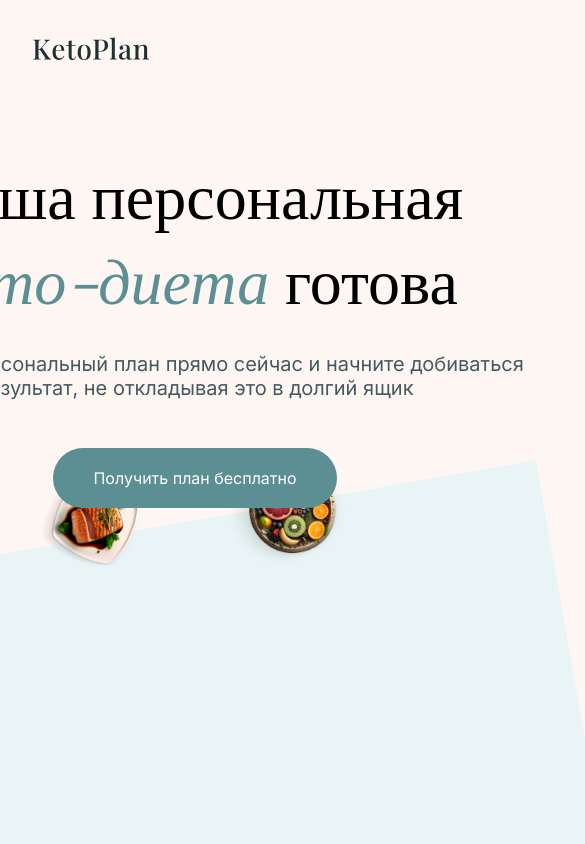
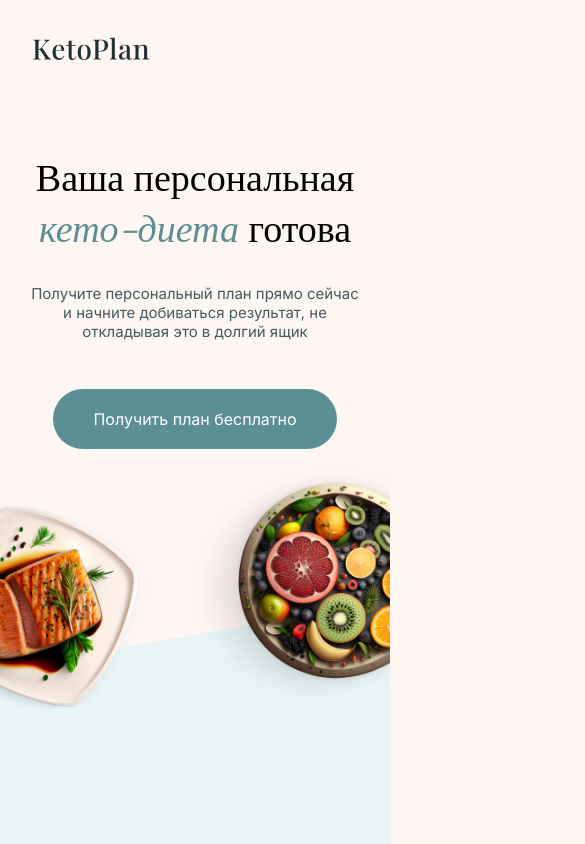
Before and after one commit to VityaSchel/ketoplan-diet, a Next.js app: page /plan in a window 390 px wide. Both pictures are taken after a click on the button "Skip". Shown: the top 844 px of the page, 585 px wide, since content can reach past the window. Built offline with nearby package versions, Linux system fonts and the light colour scheme; a web font is replaced by a local one.

Commit message:
Mobile breakpoints

```diff
--- a/src/ui/fragments/Plan/Result/Fold/index.tsx
+++ b/src/ui/fragments/Plan/Result/Fold/index.tsx
@@ -27,12 +27,16 @@ function Decorations() {
   return (
     <span className={styles.decorationsContainer}>
       <span className={styles.decorations}>
-        <span className={styles.background} />
-        <span className={styles.fish}>
-          <Image src={FishImage} alt='' fill />
+        <span className={styles.backgroundContainer}>
+          <span className={styles.background} />
         </span>
-        <span className={styles.fruit}>
-          <Image src={FruitImage} alt='' fill />
+        <span className={styles.dishes}>
+          <span className={styles.fish}>
+            <Image src={FishImage} alt='' fill />
+          </span>
+          <span className={styles.fruit}>
+            <Image src={FruitImage} alt='' fill />
+          </span>
         </span>
       </span>
     </span>
--- a/src/ui/fragments/Plan/Result/Fold/styles.module.scss
+++ b/src/ui/fragments/Plan/Result/Fold/styles.module.scss
@@ -1,4 +1,7 @@
 @use 'sass:math';
+
+$mobileBreakpoint: 768px;
+$smallBreakpoint: 590px;
 
 .fold {
   width: 100%;
@@ -16,11 +19,20 @@
     transform: translate(-50%);
     z-index: 1;
 
+    @media screen and (max-width: $mobileBreakpoint) {
+      width: 100%;
+      padding: 0 30px;
+    }
+
     h1 {
       font-family: 'Playfair Display';
       font-style: normal;
       font-weight: 400;
       font-size: 64px;
+
+      @media screen and (max-width: $smallBreakpoint) {
+        font-size: 38px;
+      }
 
       span {
         color: var(--button-default-color);
@@ -36,6 +48,10 @@
       font-size: 20px;
       color: var(--secondary-text-color);
       margin-bottom: 48px - 32px;
+
+      @media screen and (max-width: $smallBreakpoint) {
+        font-size: 15px;
+      }
     }
   }
 
@@ -43,7 +59,7 @@
     display: block;
     position: absolute;
     width: 100%;
-    height: 200px;
+    height: 300px;
     // tan(10deg) = x/50vw
     // x = 50vw*tan(10deg)
     $katetMmargin: math.tan(10deg);
@@ -51,12 +67,29 @@
     $infoBlockHeight: 340px;
     margin-top: calc(#{$infoBlockHeight} + #{$katetHeight});
 
+    @media screen and (max-width: 768px) {
+      $mobileInfoBlockHeight: 120px;
+      margin-top: calc(#{$mobileInfoBlockHeight} + #{$katetHeight});
+    }
+
     .decorations {
       display: flex;
       justify-content: center;
       position: relative;
       width: 100%;
       height: 100%;
+
+      .backgroundContainer {
+        display: block;
+        position: relative;
+        width: 100%;
+        height: 100%;
+        overflow: hidden;
+        margin-top: -100px;
+
+        @media screen and (max-width: $mobileBreakpoint) {
+          margin-top: 300px;
+        }
 
         .background {
           display: block;
@@ -67,37 +100,55 @@
           transform: rotate(-10deg);
           z-index: -1;
         }
+      }
+
+      .dishes {
+        width: 100%;
+        position: absolute;
+        height: 500px;
+
+        @media screen and (max-width: $mobileBreakpoint) {
+          margin-top: 100px;
+          overflow: hidden;
+        }
 
         .fish,
         .fruit {
           display: block;
           position: absolute;
           height: auto;
-        // 1920 / 1080 = 170
-        // 1000 / 660 = 120
-        // $negativeMargin: calc(0.011px / calc(100vw / 100vh));
-        // margin-top: calc(calc(0px - #{$negativeMargin}) - #{$katetHeight});
           pointer-events: none;
-        // margin-top: calc(-170px - #{$katetHeight});
+          margin-top: calc(calc(0px - 10vw) - #{$katetHeight});
 
-        // @media screen and (max-width: 1024px) {
-        //   margin-top: calc(-120px - #{$katetHeight});
-        // }
-
-        margin-top: calc(calc(0px - 10vw) - #{$katetHeight});
+          @media screen and (max-width: $mobileBreakpoint) {
+            margin-top: calc(calc(0px + 20vw) - #{$katetHeight});
+          }
         }
 
         .fish {
           aspect-ratio: 1 / 1;
           width: 35vw;
           left: 7vw;
+
+          @media screen and (max-width: $mobileBreakpoint) {
+            left: -30vw;
+            width: 80vw;
+            // margin-top: -30px;
+          }
         }
 
         .fruit {
           aspect-ratio: 608 / 589;
           width: 31vw;
           right: 10vw;
+
+          @media screen and (max-width: $mobileBreakpoint) {
+            right: -20vw;
+            width: 70vw;
+            // margin-top: -30px;
           }
         }
       }
     }
+  }
+}
```
Lines whose indentation alone changed are shown as unchanged.
